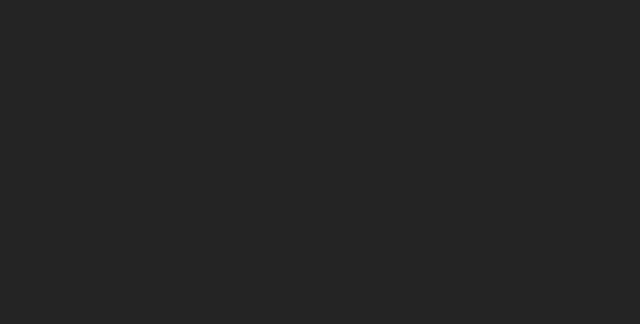
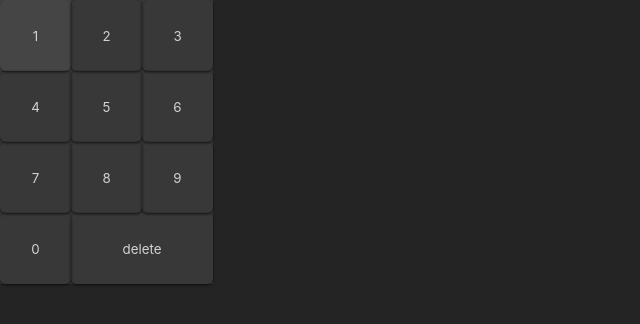
Before and after one commit to NatBernat/202204-w4ch3-bernat-arcusa, a React (Create React App) app: page / in a window 1280 px wide. Shown: the top 324 px of the page, without its empty margins (0-640 px from the left). Built offline with nearby package versions, Linux system fonts and the light colour scheme.

Commit message:
Added key and keyboard components

```diff
--- a/public/index.html
+++ b/public/index.html
@@ -5,8 +5,7 @@
     <link rel="icon" href="%PUBLIC_URL%/favicon.ico" />
     <meta name="viewport" content="width=device-width, initial-scale=1" />
     <meta name="theme-color" content="#000000" />
-
-    <title>React App</title>
+    <title>Phone</title>
   </head>
   <body>
     <noscript>You need to enable JavaScript to run this app.</noscript>
--- a/src/App.js
+++ b/src/App.js
@@ -1,5 +1,7 @@
+import Keyboard from "./components/Keyboard/Keyboard";
+
 const App = () => {
-  <p>Hola</p>;
+  return <Keyboard />;
 };
 
 export default App;
--- /dev/null
+++ b/src/components/Key/Key.js
@@ -0,0 +1,11 @@
+const Key = ({ text, className, action }) => {
+  return (
+    <li>
+      <button className={className} onClick={action}>
+        {text}
+      </button>
+    </li>
+  );
+};
+
+export default Key;
--- /dev/null
+++ b/src/components/Keyboard/Keyboard.js
@@ -0,0 +1,20 @@
+import Key from "../Key/Key";
+import keysList from "../../data/keysList";
+
+const Keyboard = ({ keys }) => {
+  return (
+    <div className="keyboard-container">
+      <ol className="keyboard">
+        {keysList.map((key, i) => (
+          <Key
+            text={key}
+            className={typeof key === "string" ? "key big" : "key"}
+            key={i}
+          />
+        ))}
+      </ol>
+    </div>
+  );
+};
+
+export default Keyboard;
--- /dev/null
+++ b/src/data/keysList.js
@@ -0,0 +1,3 @@
+const keysList = [1, 2, 3, 4, 5, 6, 7, 8, 9, 0, "delete"];
+
+export default keysList;
```
Also changed, not shown: 1 other file (tests, documents, lock files or other folders).
